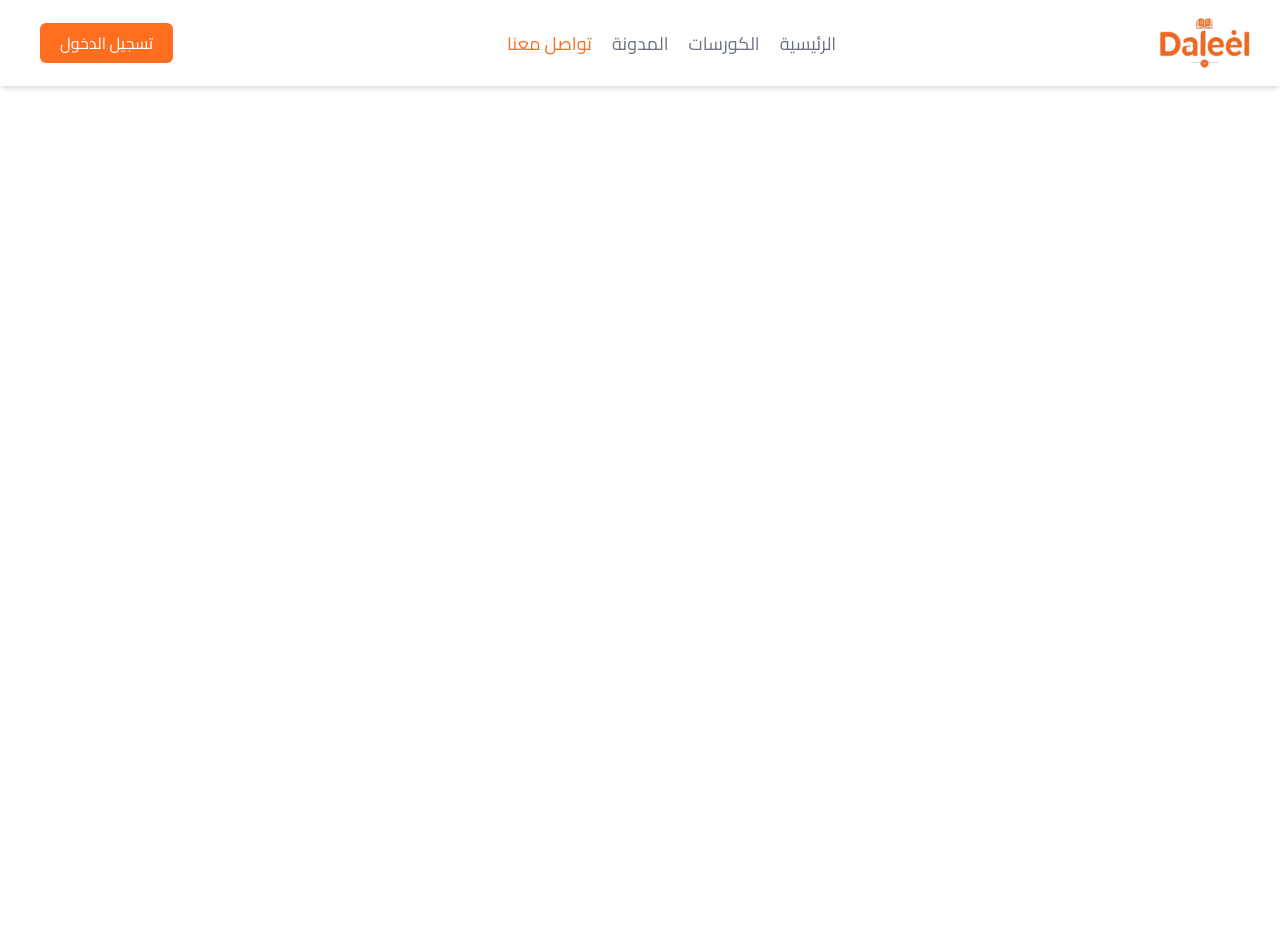
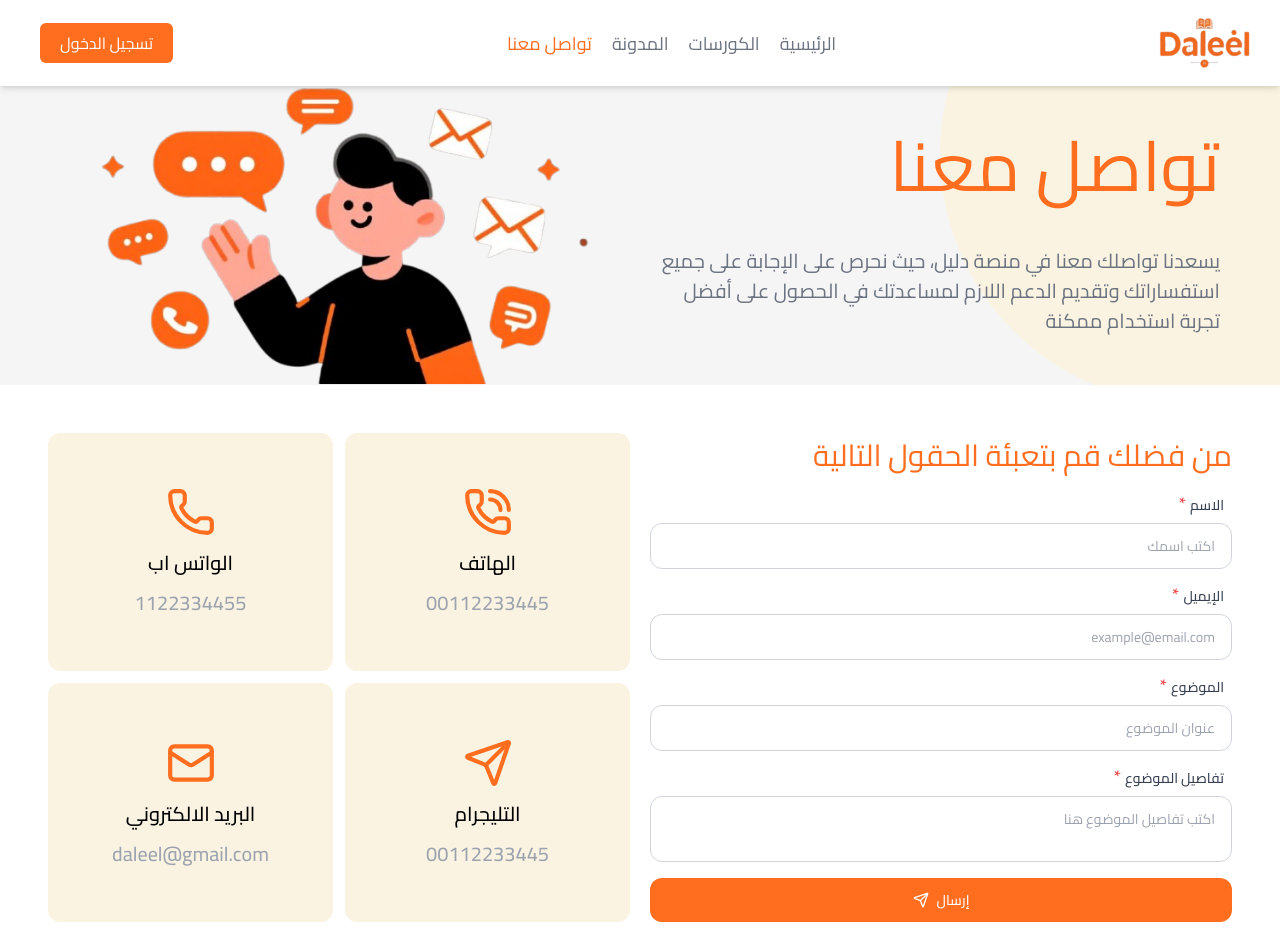
Before and after one commit to MostafaYahya773/daleel, a Next.js app: page /Contact in a window 1280 px wide. Before the commit the page ends 800 px from the top, so only its background shows below. Built offline with nearby package versions, Linux system fonts and the light colour scheme.

Commit message:
finish contact page ui

```diff
--- a/src/app/Contact/page.tsx
+++ b/src/app/Contact/page.tsx
@@ -1,5 +1,11 @@
-import React from 'react';
+import ContactUsContent from '../_components/ContactUsContent/ContactUsContent';
+import HeroContact from '../_components/HeroContact/HeroContact';
 
 export default function Contact() {
-  return <div>مرحيا بكم في تواصل معنا </div>;
+  return (
+    <div className="flex flex-col gap-7">
+      <HeroContact />
+      <ContactUsContent />
+    </div>
+  );
 }
--- /dev/null
+++ b/src/app/_components/ContactUsContent/ContactUsContent.tsx
@@ -0,0 +1,112 @@
+import { Send, PhoneCall, Mail, Phone } from 'lucide-react';
+
+interface FormField {
+  name: string;
+  label: string;
+  type: 'text' | 'email' | 'textarea';
+  placeholder: string;
+}
+interface Contact {
+  value: string;
+  label: string;
+  icon: any;
+}
+const formFields: FormField[] = [
+  { name: 'name', label: 'الاسم', type: 'text', placeholder: 'اكتب اسمك' },
+  {
+    name: 'email',
+    label: 'الإيميل',
+    type: 'email',
+    placeholder: 'example@email.com',
+  },
+  {
+    name: 'subject',
+    label: 'الموضوع',
+    type: 'text',
+    placeholder: 'عنوان الموضوع',
+  },
+  {
+    name: 'details',
+    label: 'تفاصيل الموضوع',
+    type: 'textarea',
+    placeholder: 'اكتب تفاصيل الموضوع هنا',
+  },
+];
+const ContactType: Contact[] = [
+  {
+    value: '00112233445',
+    label: ' الهاتف',
+    icon: PhoneCall,
+  },
+  {
+    value: '1122334455',
+    label: 'الواتس اب',
+    icon: Phone,
+  },
+  {
+    value: '00112233445',
+    label: 'التليجرام',
+    icon: Send,
+  },
+  {
+    value: 'daleel@gmail.com',
+    label: 'البريد الالكتروني',
+    icon: Mail,
+  },
+];
+
+const ContactUsContent = () => {
+  return (
+    <div className="grid grid-cols-1 lg:grid-cols-2 gap-5 py-5">
+      <form className="w-full flex flex-col gap-4">
+        <h3 className="lg:text-[30px] md:text-[25px] sm:text-[20px] text-[18px] text-therd">
+          من فضلك قم بتعبئة الحقول التالية
+        </h3>
+        {formFields.map((field) => (
+          <div key={field.name} className="flex flex-col gap-2">
+            <label className="text-sm font-medium text-gray-700 px-2">
+              {field.label}
+              <span className="text-red-500 text-[18px] ms-1">*</span>
+            </label>
+
+            {field.type === 'textarea' ? (
+              <textarea
+                className="resize-none py-3 rounded-xl border border-gray-300 px-4 text-sm outline-none focus:border-therd duration-300"
+                placeholder={field.placeholder}
+              />
+            ) : (
+              <input
+                type={field.type}
+                className="rounded-xl border border-gray-300 px-4 py-3 text-sm outline-none focus:border-therd duration-300"
+                placeholder={field.placeholder}
+              />
+            )}
+          </div>
+        ))}
+
+        <button
+          type="submit"
+          className="flex items-center justify-center gap-2 rounded-xl bg-therd px-6 py-3 hover:opacity-80 duration-300 text-sm font-medium text-white"
+        >
+          إرسال
+          <Send size={16} />
+        </button>
+      </form>
+      <div className="grid  md:grid-cols-2 gap-3">
+        {ContactType?.map((contact, index) => (
+          <div
+            key={index}
+            className="flex flex-col  items-center justify-center gap-3 w-full h-full rounded-xl  bg-primary p-4"
+          >
+            <contact.icon size={50} className="text-therd" />
+            <p className="lg:text-xl text-lg  font-medium">{contact.label}</p>
+            <p className="lg:text-xl text-lg font-medium text-gray-400">
+              {contact.value}
+            </p>
+          </div>
+        ))}
+      </div>
+    </div>
+  );
+};
+export default ContactUsContent;
--- a/src/app/_components/Hero/Hero.tsx
+++ b/src/app/_components/Hero/Hero.tsx
@@ -18,7 +18,7 @@ export default function Hero() {
             عالي الجودة بأسلوب مبسط وعملي، مع مشاريع حقيقية وشهادات معتمدة
           </p>
           <HeroCounter />
-          <div className="link w-full flex justify-center lg:justify-start">
+          <div className="link w-full flex justify-center ">
             <Link
               href="/Courses"
               className=" hover:bg-primary hover:text-therd transition-all duration-300  shadow-md lg:text-[25px] md:text-[25px] text-[20px] text-fourth  px-16 py-3 rounded-lg cursor-pointer"
--- /dev/null
+++ b/src/app/_components/HeroContact/HeroContact.tsx
@@ -0,0 +1,34 @@
+import Image from 'next/image';
+import React from 'react';
+
+const HeroContact = () => {
+  return (
+    <div className="bg-secondary  py-5 overflow-hidden lg:py-0 flex justify-center items-center mt-[70px]  lg:mt-16 relative left-1/2 right-1/2 ml-[-50vw] mr-[-50vw] w-screen">
+      <span className="absolute md:w-[600] md:h-[600] w-[500px] h-[500px] rounded-full bg-primary -top-[160px] -right-40 z-10"></span>
+      <div className="grid grid-cols-1 md:grid-cols-2 text-center md:text-start px-5 gap-5 z-20 max-w-[1200px] mx-auto">
+        <div className="flex flex-col gap-7 justify-center">
+          <h2 className=" md:text-[70px] sm:text-[60px] text-[40px] text-therd">
+            تواصل معنا{' '}
+          </h2>
+          <p className=" md:text-[20px] sm:text-[18px] text-[16px] text-gray-500">
+            يسعدنا تواصلك معنا في منصة دليل، حيث نحرص على الإجابة على جميع
+            استفساراتك وتقديم الدعم اللازم لمساعدتك في الحصول على أفضل تجربة
+            استخدام ممكنة
+          </p>
+        </div>
+        <div className="w-full hidden md:block">
+          <Image
+            src="/contactHero.svg"
+            width={500}
+            height={500}
+            priority
+            alt="hero"
+            className="w-full h-full object-cover"
+          />
+        </div>
+      </div>
+    </div>
+  );
+};
+
+export default HeroContact;
```
Also changed, not shown: public/contaHero.jpg (added), public/contactHero.svg (added).
